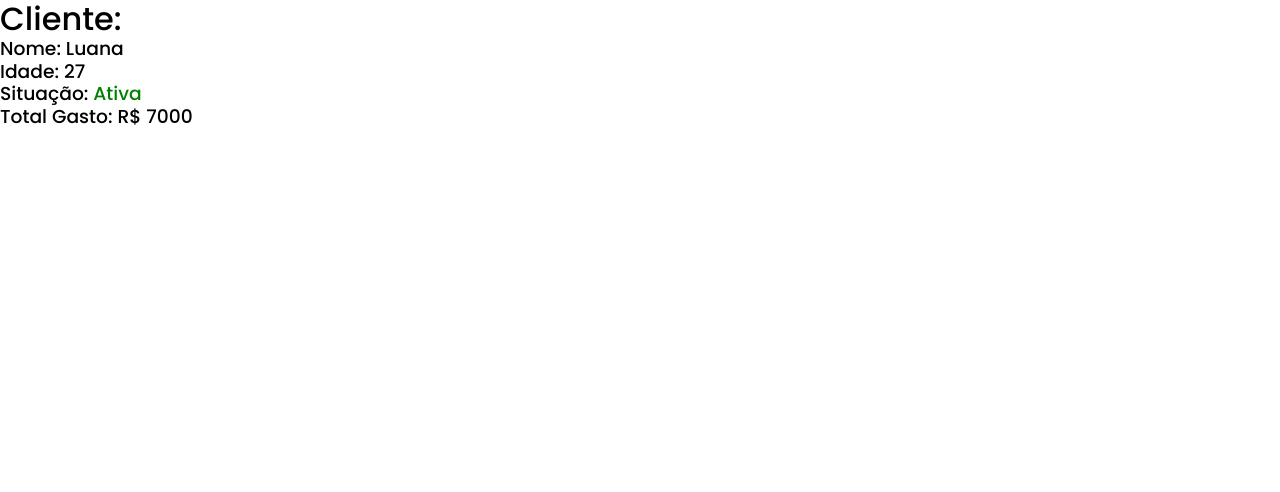
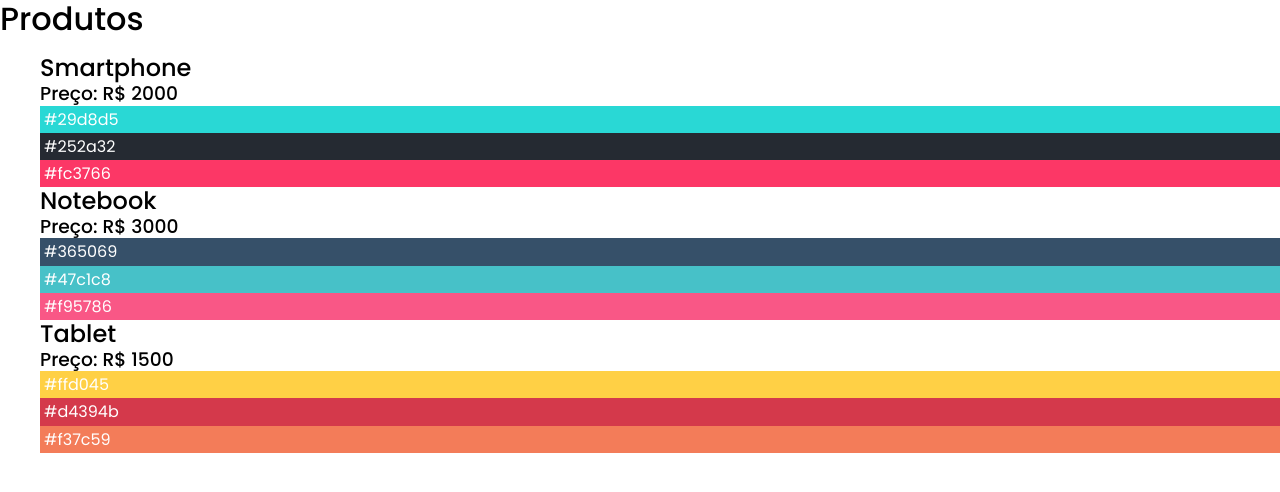
Before and after one commit to pedrodruviaro/origamid-react, a React (Create React App) app: page / in a window 1280 px wide. Shown: the top 492 px of the page. Built offline with nearby package versions, Linux system fonts and the light colour scheme.

Commit message:
exercicio proposto 2

```diff
--- a/public/index.html
+++ b/public/index.html
@@ -2,15 +2,7 @@
 <html lang="en">
     <head>
         <meta charset="utf-8" />
-        <link rel="icon" href="%PUBLIC_URL%/favicon.ico" />
         <meta name="viewport" content="width=device-width, initial-scale=1" />
-        <meta name="theme-color" content="#000000" />
-        <meta
-            name="description"
-            content="Web site created using create-react-app"
-        />
-        <link rel="apple-touch-icon" href="%PUBLIC_URL%/logo192.png" />
-        <link rel="manifest" href="%PUBLIC_URL%/manifest.json" />
         <title>React - Origamid</title>
     </head>
     <body>
--- a/src/App.js
+++ b/src/App.js
@@ -1,56 +1,49 @@
-const luana = {
-    cliente: "Luana",
-    idade: 27,
-    compras: [
-        { nome: "Notebook", preco: "R$ 2500" },
-        { nome: "Geladeira", preco: "R$ 3000" },
-        { nome: "Smatphone", preco: "R$ 1500" },
-    ],
-    ativa: true,
-};
-
-const mario = {
-    cliente: "Mario",
-    idade: 31,
-    compras: [
-        { nome: "Notebook", preco: "R$ 2500" },
-        { nome: "Geladeira", preco: "R$ 3000" },
-        { nome: "Smatphone", preco: "R$ 1500" },
-        { nome: "Guitarra", preco: "R$ 3500" },
-    ],
-    ativa: false,
-};
-
-const estiloAtivo = {
-    color: "green",
-};
-
-const estiloInativo = {
-    color: "red",
-};
+const produtos = [
+    {
+        id: 1,
+        nome: "Smartphone",
+        preco: "R$ 2000",
+        cores: ["#29d8d5", "#252a32", "#fc3766"],
+    },
+    {
+        id: 2,
+        nome: "Notebook",
+        preco: "R$ 3000",
+        cores: ["#365069", "#47c1c8", "#f95786"],
+    },
+    {
+        id: 3,
+        nome: "Tablet",
+        preco: "R$ 1500",
+        cores: ["#ffd045", "#d4394b", "#f37c59"],
+    },
+];
 
 export const App = () => {
-    const cliente = luana;
-
-    const gastos = cliente.compras.reduce((acc, compra) => {
-        return acc + Number(compra.preco.split(" ")[1]);
-    }, 0);
-
     return (
         <>
-            <h1>Cliente: </h1>
-            <h3>Nome: {cliente.cliente}</h3>
-            <h3>Idade: {cliente.idade}</h3>
-            <h3>
-                Situação:{" "}
-                <span style={cliente.ativa ? estiloAtivo : estiloInativo}>
-                    {cliente.ativa ? "Ativa" : "Inativa"}
-                </span>
-            </h3>
-            <h3>Total Gasto: R$ {gastos}</h3>
-            <h3 style={{ marginTop: "2rem", fontSize: "2rem" }}>
-                {gastos >= 10000 && "Você está gastanto muito"}
-            </h3>
+            <h1>Produtos</h1>
+            <ul>
+                {produtos.map((produto) => (
+                    <li key={produto.id}>
+                        <h2>{produto.nome}</h2>
+                        <h3>Preço: {produto.preco}</h3>
+                        {produto.cores.map((cor, index) => (
+                            <p
+                                key={index}
+                                style={{
+                                    background: cor,
+                                    display: "block",
+                                    color: "white",
+                                    padding: ".25rem",
+                                }}
+                            >
+                                {cor}
+                            </p>
+                        ))}
+                    </li>
+                ))}
+            </ul>
         </>
     );
 };
```
